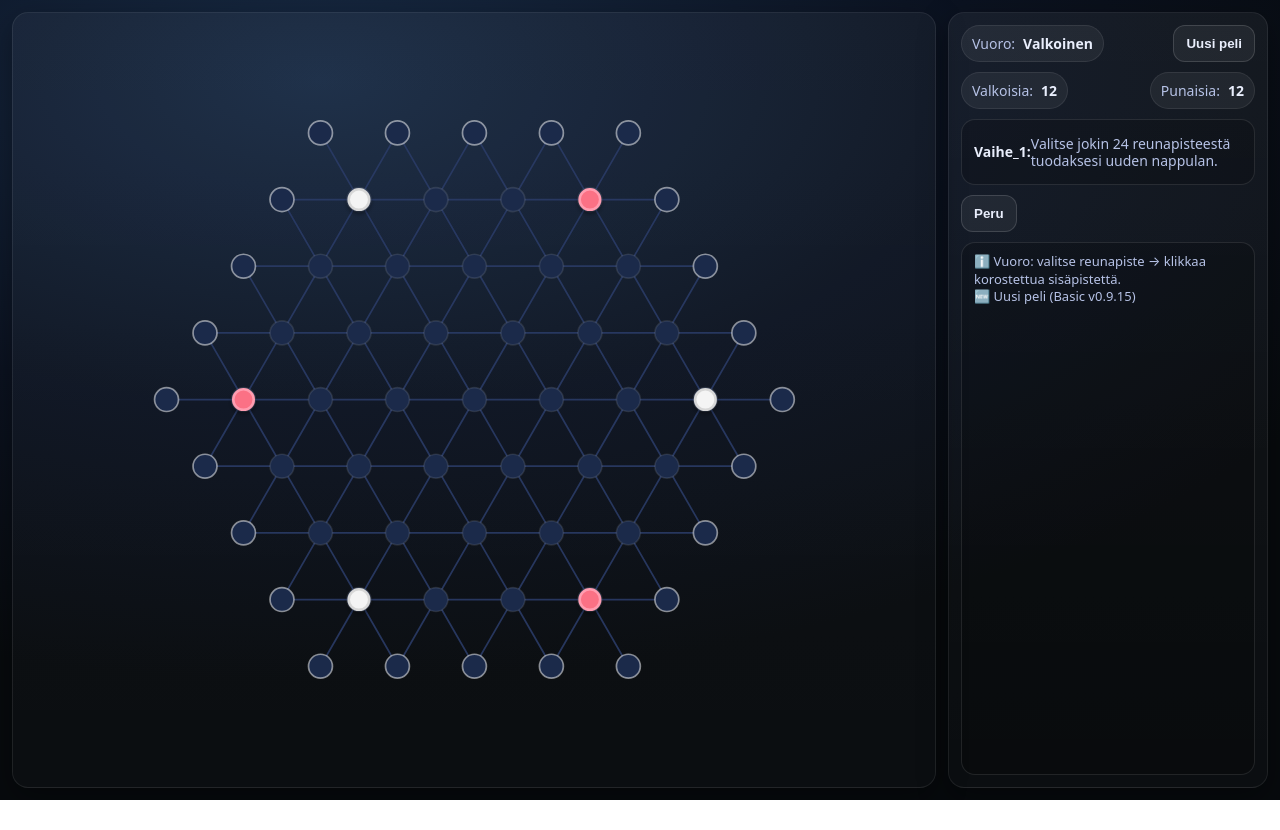
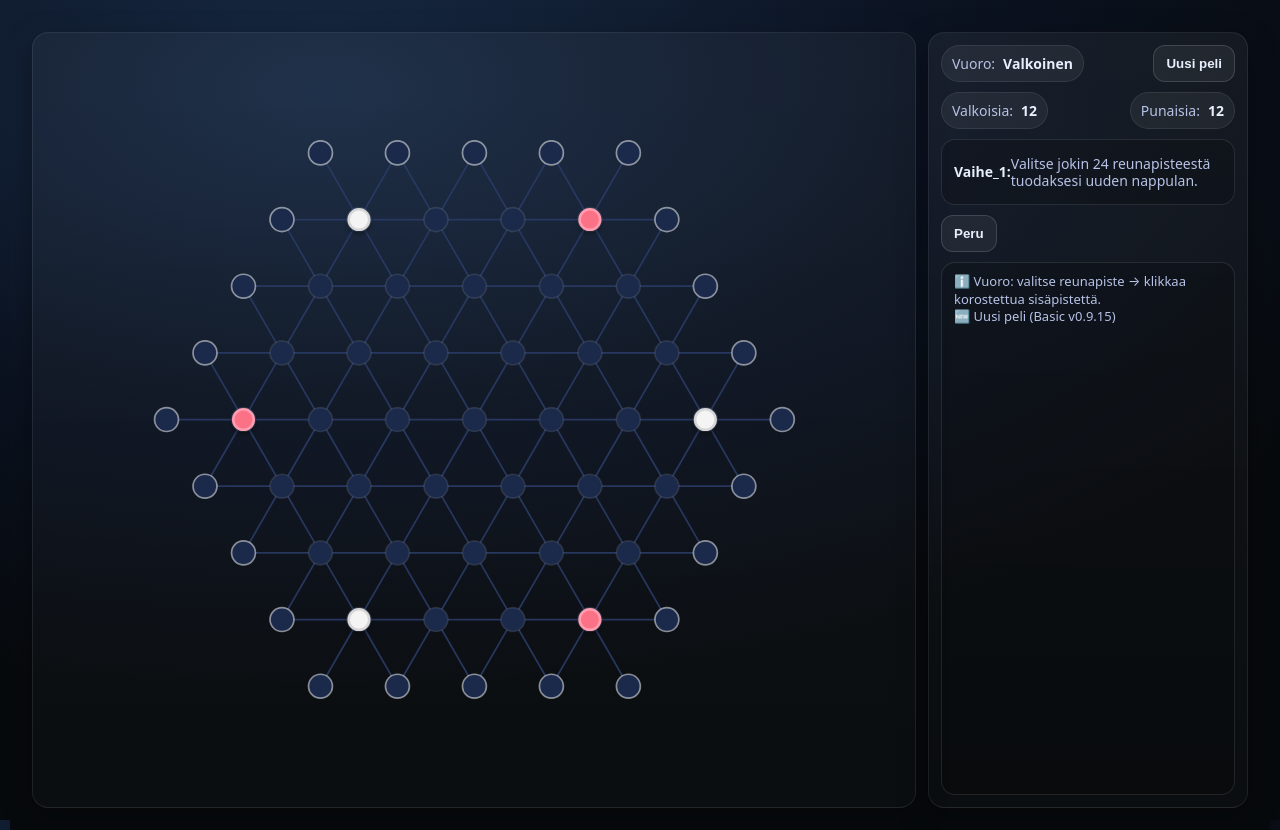
Before and after one commit to ymouse91/gipf, a plain HTML site: page index.html in a window 1280 px wide. Before the commit the page ends 800 px from the top, so only its background shows below. Drawn offline with Linux system fonts and the light colour scheme.

Commit message:
Update index.html

```diff
--- a/index.html
+++ b/index.html
@@ -34,6 +34,7 @@
 	  min-height: calc(var(--vh) * 100);
       margin:0;
       color:var(--ink);
+	  padding: max(10px, env(safe-area-inset-right)) max(10px, env(safe-area-inset-bottom)) max(10px, env(safe-area-inset-left));
       font-family:system-ui,-apple-system,Segoe UI,Roboto,Arial,sans-serif;
       background:radial-gradient(1200px 600px at 25% 10%, #172a44 0%, var(--bg) 55%, #070a0d 100%);
     }
```
